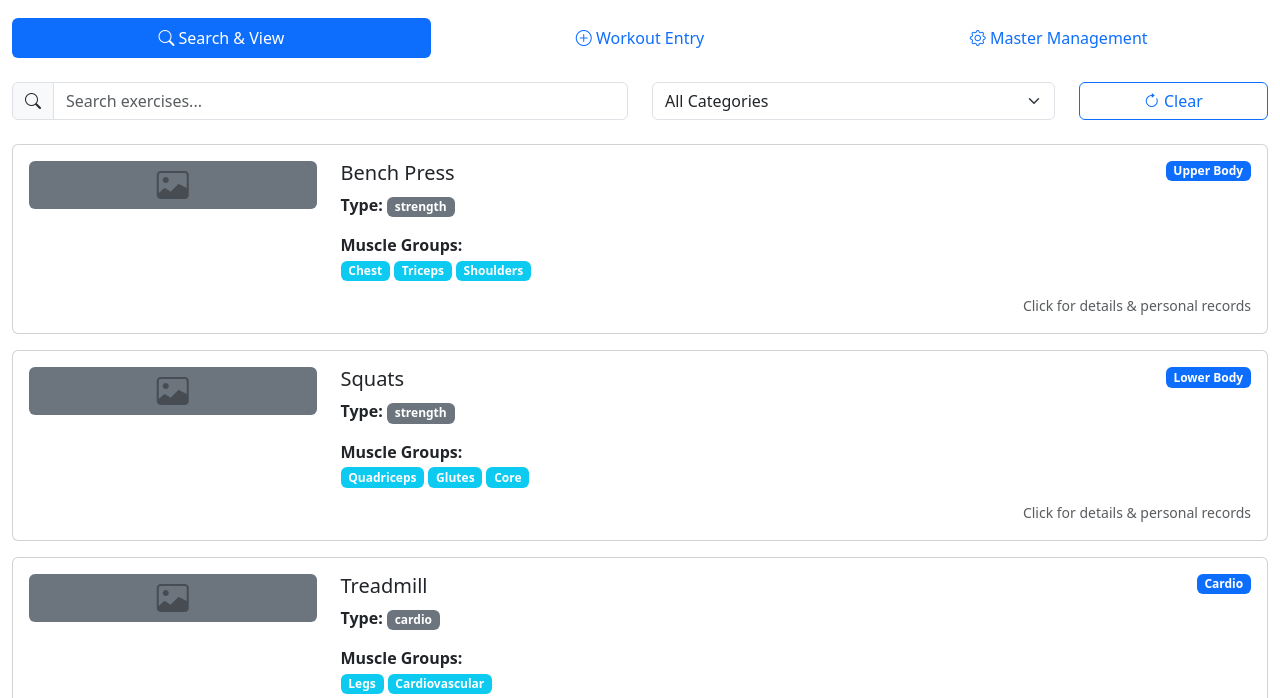
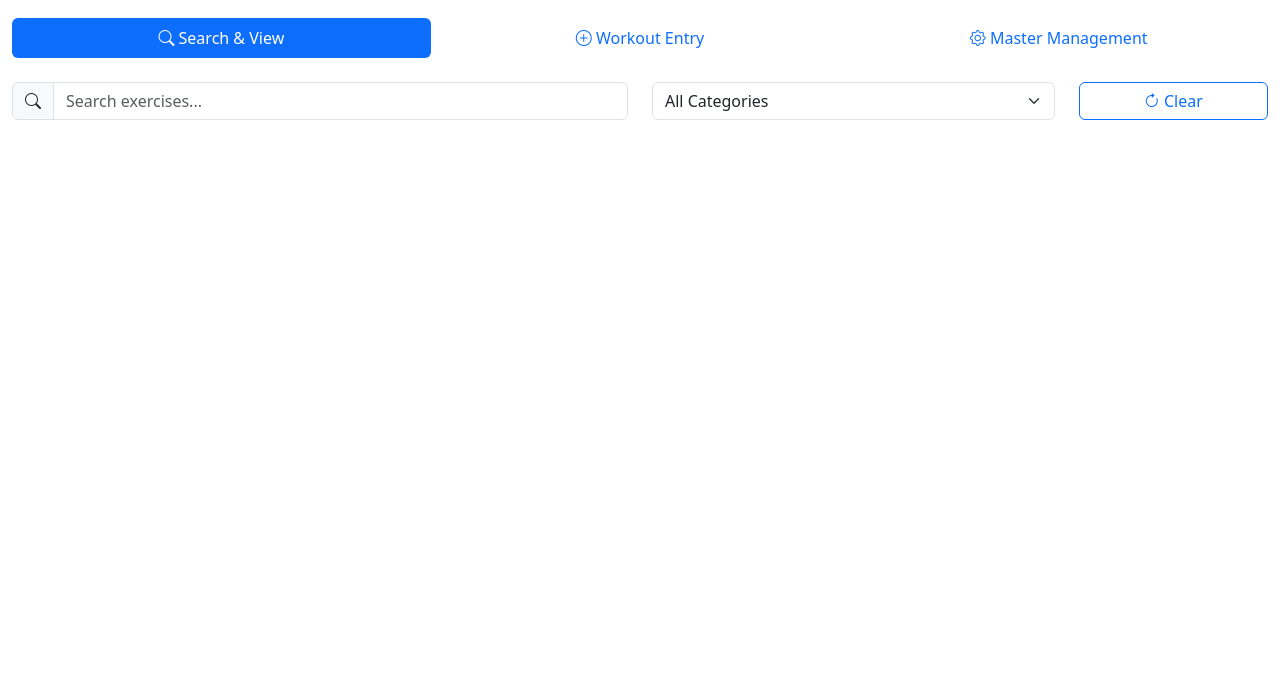
Before and after one commit to sangeetmen/workouttracker, a plain HTML site: page index.html in a window 1280 px wide. Shown: the part 102-800 px from the top of the page. Drawn offline with nearby package versions, Linux system fonts and the light colour scheme.

Commit message:
Update index.html

```diff
--- a/index.html
+++ b/index.html
@@ -363,6 +363,7 @@
 
     <script src="https://cdn.jsdelivr.net/npm/bootstrap@5.3.0/dist/js/bootstrap.bundle.min.js"></script>
     <script src="https://code.jquery.com/jquery-3.7.1.min.js"></script>
+    <script src="excercise.js"></script>
     <script>
         // Global variables
         let exercises = [];
@@ -371,18 +372,18 @@
         let workoutIdCounter = 1;
 
         // Sample data
-        const sampleExercises = [
-            {id: 1, name: "Bench Press", category: "Upper Body", muscleGroups: ["Chest", "Triceps", "Shoulders"], type: "strength", image: ""},
-            {id: 2, name: "Squats", category: "Lower Body", muscleGroups: ["Quadriceps", "Glutes", "Core"], type: "strength", image: ""},
-            {id: 3, name: "Treadmill", category: "Cardio", muscleGroups: ["Legs", "Cardiovascular"], type: "cardio", image: ""},
-            {id: 4, name: "Freestyle Swimming", category: "Swimming", muscleGroups: ["Full Body", "Cardiovascular"], type: "swimming", image: ""},
-            {id: 5, name: "Plank", category: "Core", muscleGroups: ["Core", "Shoulders"], type: "strength", image: ""},
-            {id: 6, name: "Dynamic Stretching", category: "Mobility", muscleGroups: ["Full Body"], type: "mobility", image: ""},
-            {id: 7, name: "Deadlift", category: "Lower Body", muscleGroups: ["Hamstrings", "Glutes", "Back"], type: "strength", image: ""},
-            {id: 8, name: "Pull-ups", category: "Upper Body", muscleGroups: ["Back", "Biceps"], type: "strength", image: ""},
-            {id: 9, name: "Cycling", category: "Cardio", muscleGroups: ["Legs", "Cardiovascular"], type: "cardio", image: ""},
-            {id: 10, name: "Backstroke Swimming", category: "Swimming", muscleGroups: ["Full Body", "Cardiovascular"], type: "swimming", image: ""}
-        ];
+        // const sampleExercises = [
+        //     {id: 1, name: "Bench Press", category: "Upper Body", muscleGroups: ["Chest", "Triceps", "Shoulders"], type: "strength", image: ""},
+        //     {id: 2, name: "Squats", category: "Lower Body", muscleGroups: ["Quadriceps", "Glutes", "Core"], type: "strength", image: ""},
+        //     {id: 3, name: "Treadmill", category: "Cardio", muscleGroups: ["Legs", "Cardiovascular"], type: "cardio", image: ""},
+        //     {id: 4, name: "Freestyle Swimming", category: "Swimming", muscleGroups: ["Full Body", "Cardiovascular"], type: "swimming", image: ""},
+        //     {id: 5, name: "Plank", category: "Core", muscleGroups: ["Core", "Shoulders"], type: "strength", image: ""},
+        //     {id: 6, name: "Dynamic Stretching", category: "Mobility", muscleGroups: ["Full Body"], type: "mobility", image: ""},
+        //     {id: 7, name: "Deadlift", category: "Lower Body", muscleGroups: ["Hamstrings", "Glutes", "Back"], type: "strength", image: ""},
+        //     {id: 8, name: "Pull-ups", category: "Upper Body", muscleGroups: ["Back", "Biceps"], type: "strength", image: ""},
+        //     {id: 9, name: "Cycling", category: "Cardio", muscleGroups: ["Legs", "Cardiovascular"], type: "cardio", image: ""},
+        //     {id: 10, name: "Backstroke Swimming", category: "Swimming", muscleGroups: ["Full Body", "Cardiovascular"], type: "swimming", image: ""}
+        // ];
 
         const sampleWorkouts = [
             {
```
